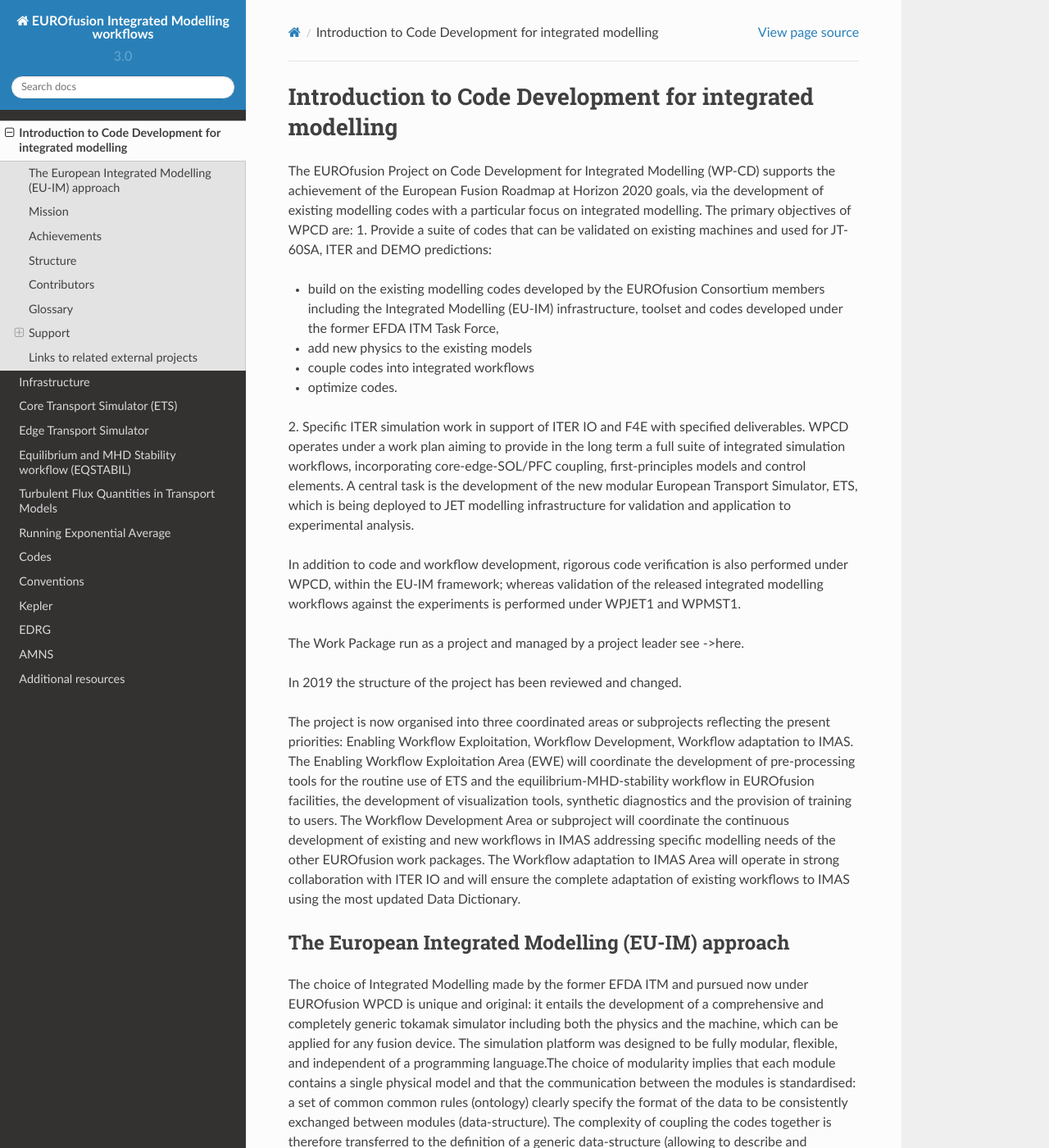
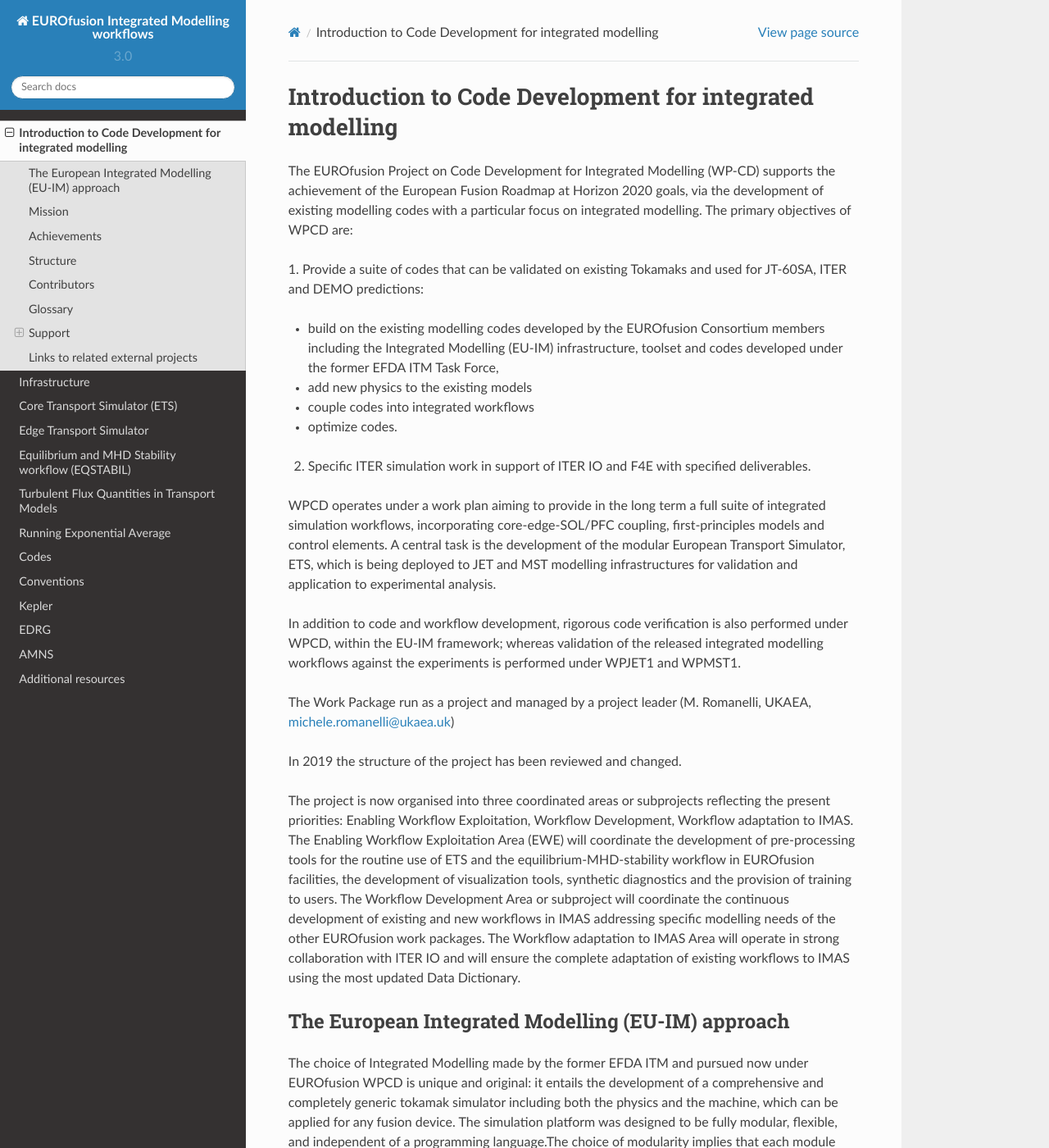
Before and after one commit to WPCD-Workflows/documentation, a Sphinx documentation site: the page built from source/introduction.rst, in a window 1280 px wide and 1400 px high. Shown: the whole window at 82% size. Built offline with Sphinx 7.4.7 and the Read the Docs theme 2.0.0, drawn with Linux system fonts in a browser that asks for light colours.

Commit message:
Update introduction.rst

```diff
--- a/source/introduction.rst
+++ b/source/introduction.rst
@@ -7,8 +7,9 @@
 The EUROfusion Project on Code Development for Integrated Modelling (WP-CD)
 supports the achievement of the European Fusion Roadmap at Horizon 2020
 goals, via the development of existing modelling codes with a particular
-focus on integrated modelling. The primary objectives of WPCD are: 1.
-Provide a suite of codes that can be validated on existing machines and
+focus on integrated modelling. The primary objectives of WPCD are:
+
+1. Provide a suite of codes that can be validated on existing Tokamaks and
 used for JT-60SA, ITER and DEMO predictions:
 
 -  build on the existing modelling codes developed by the EUROfusion
@@ -20,11 +21,12 @@
 -  optimize codes.
 
 2.  Specific ITER simulation work in support of ITER IO and F4E with specified deliverables.
-WPCD operates under a work plan aiming to provide in the long term a full suite of integrated simulation workflows, incorporating core-edge-SOL/PFC coupling, first-principles models and control elements. A central task is the development of the new modular European Transport Simulator, ETS, which is being deployed to JET modelling infrastructure for validation and application to experimental analysis.
+
+WPCD operates under a work plan aiming to provide in the long term a full suite of integrated simulation workflows, incorporating core-edge-SOL/PFC coupling, first-principles models and control elements. A central task is the development of the modular European Transport Simulator, ETS, which is being deployed to JET and MST modelling infrastructures for validation and application to experimental analysis.
 
 In addition to code and workflow development, rigorous code verification is also performed under WPCD, within the EU-IM framework; whereas validation of the released integrated modelling workflows against the experiments is performed under WPJET1 and WPMST1.
 
-The Work Package run as a project and managed by a project leader see ->here.
+The Work Package run as a project and managed by a project leader (M. Romanelli, UKAEA, michele.romanelli@ukaea.uk)
 
 In 2019 the structure of the project has been reviewed and changed.
 
```
